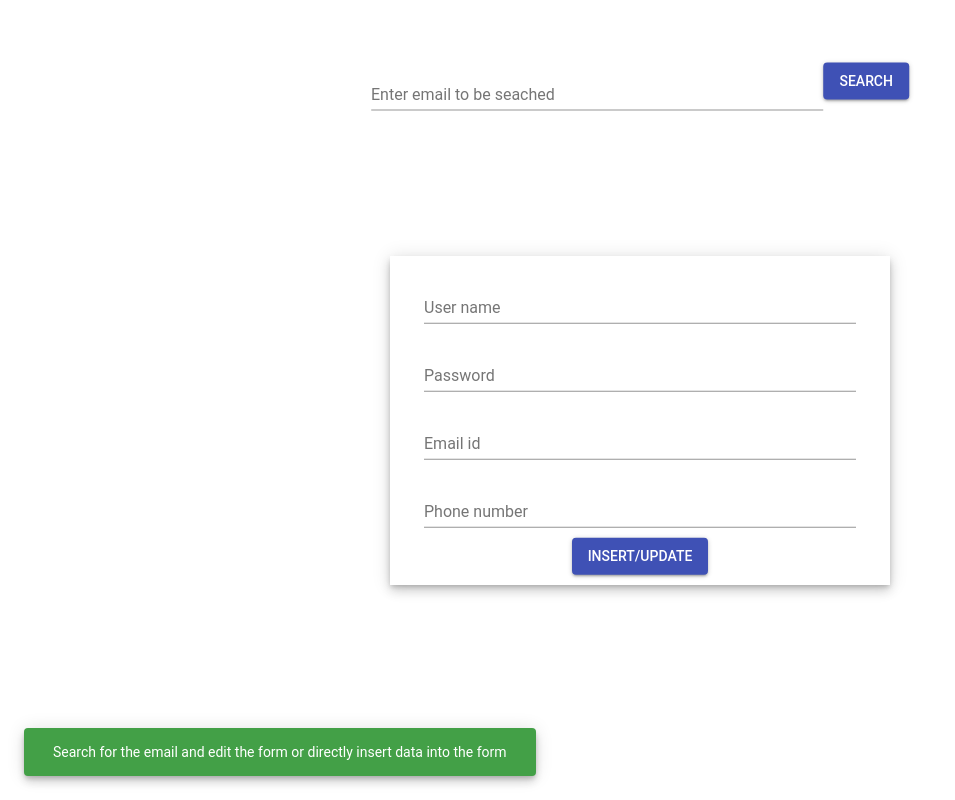
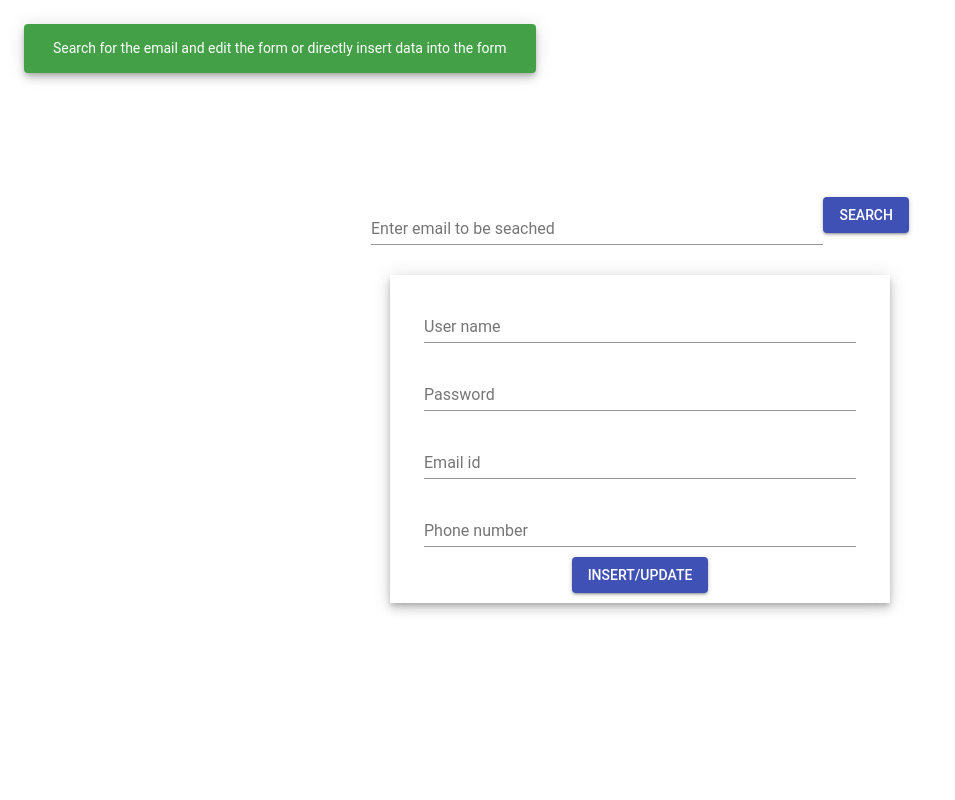
Before and after one commit to sudarshan-baliga/Coral-Blockchain-Assessment, a React (Create React App) app in the folder frontend/: page / in a window 1280 px wide. Shown: the whole page, without its empty margins (0-955 px from the left). Built offline with nearby package versions, Linux system fonts and the light colour scheme.

Commit message:
used better ways for alignment in css

```diff
--- a/frontend/src/Components/AddUser/AddUser.css
+++ b/frontend/src/Components/AddUser/AddUser.css
@@ -1,2 +1,15 @@
-.container{
+.mainContainer{
+    height: 100vh;
+    width: 100vw;
+    display: flex;
+    flex-direction: column;
+    align-items: center;
+    justify-content: center;
 }
+
+@media only screen and (max-width: 800px)
+{
+    .mainContainer{
+        margin-top: 60px;
+    }
+}
--- a/frontend/src/Components/AddUser/AddUser.js
+++ b/frontend/src/Components/AddUser/AddUser.js
@@ -9,10 +9,12 @@ export default class AddUser extends Component {
     state = {
         userNameValid: true,
         emailValid: true,
+        searchEmailValid: true,
         passwordValid: true,
         phoneValid: true,
         userName: "",
         email: "",
+        searchEmail: "",
         password: "",
         phone: "",
         formValid: false,
@@ -33,7 +35,7 @@ export default class AddUser extends Component {
     errMsg = "";
 
     //called when the form input element value is changed
-    handleFormInpChange = field => event => {
+    handleInputChange = field => event => {
         this.setState({ [field]: event.target.value });
     }
 
@@ -95,18 +97,38 @@ export default class AddUser extends Component {
             });
     }
 
+    search = () => {
+        //validate the search email
+        if (!this.state["searchEmail"].match(/^[a-zA-Z0-9]+@[a-zA-Z0-9]+\.[A-Za-z]+$/)) {
+            this.setState({
+                snackShow: true,
+                snackClass: "redBackground",
+                snackMessage: "search email not valid",
+                searchEmailValid: false
+            });
+        }
+        else {
+            this.setState({ snackShow: false, searchEmailValid: true });
+            console.log(this.state.searchEmail)
+        }
+    }
+
     render() {
         return (
-            <Fragment>
-                <SearchBar />
+            <div className="mainContainer" >
+                <SearchBar
+                    search={this.search}
+                    handleInputChange={this.handleInputChange}
+                    searchEmailValid={this.state.searchEmailValid}
+                />
                 <Form
                     {...this.state}
-                    handleFormInpChange={this.handleFormInpChange}
+                    handleInputChange={this.handleInputChange}
                     hideSnack={this.hideSnack}
                     validate={this.validate}
                     submitForm={this.submitForm}
                 />
-            </Fragment>
+            </div>
         )
     }
 }
--- a/frontend/src/Components/Form/Form.css
+++ b/frontend/src/Components/Form/Form.css
@@ -1,13 +1,6 @@
 .formContainer{
     max-width: 80%;
-    position: absolute;
     width: 480px;
-    top: 50%;
-    left: 50%;
-    transform: translate(-50%, -50%);
-    display: flex;
-    flex-wrap: wrap;
-    justify-content: center;
     padding: 10px;
     box-shadow: 0px 3px 5px -1px rgba(0,0,0,0.2), 0px 6px 10px 0px rgba(0,0,0,0.14), 0px 1px 18px 0px rgba(0,0,0,0.12);
     margin-top: 20px;
--- a/frontend/src/Components/Form/Form.js
+++ b/frontend/src/Components/Form/Form.js
@@ -18,7 +18,7 @@ export default class AddUser extends Component {
                         autoComplete="current-password"
                         className="inpField"
                         value={this.props.userName}
-                        onChange={this.props.handleFormInpChange("userName")}
+                        onChange={this.props.handleInputChange("userName")}
                     />
                     <TextField
                         error={!this.props.passwordValid}
@@ -26,7 +26,7 @@ export default class AddUser extends Component {
                         type="password"
                         className="inpField"
                         value={this.props.password}
-                        onChange={this.props.handleFormInpChange("password")}
+                        onChange={this.props.handleInputChange("password")}
                     />
                     <TextField
                         error={!this.props.emailValid}
@@ -34,7 +34,7 @@ export default class AddUser extends Component {
                         type="email"
                         className="inpField"
                         value={this.props.email}
-                        onChange={this.props.handleFormInpChange("email")}
+                        onChange={this.props.handleInputChange("email")}
                     />
                     <TextField
                         error={!this.props.phoneValid}
@@ -42,7 +42,7 @@ export default class AddUser extends Component {
                         type="tel"
                         className="inpField"
                         value={this.props.phone}
-                        onChange={this.props.handleFormInpChange("phone")}
+                        onChange={this.props.handleInputChange("phone")}
                     />
                     <Button variant="contained" color="primary" onClick={this.props.submitForm} >
                         Insert/Update
@@ -50,7 +50,7 @@ export default class AddUser extends Component {
 
                 </form>
                 <Snackbar
-                    anchorOrigin={{ horizontal: "left", vertical: "bottom" }}
+                    anchorOrigin={{ horizontal: "left", vertical: "top" }}
                     open={this.props.snackShow}
                     autoHideDuration={10000}
                     onClose={this.props.hideSnack}
--- a/frontend/src/Components/Search/Search.css
+++ b/frontend/src/Components/Search/Search.css
@@ -1,8 +1,4 @@
 .searchContainer{
-    position: absolute !important;
-    top: 10%;
-    left: 50%;
-    transform: translate(-50%, -30%);
     max-width: 80% !important;
 }
 .searchBar{
--- a/frontend/src/Components/Search/Search.js
+++ b/frontend/src/Components/Search/Search.js
@@ -7,18 +7,18 @@ import "./Search.css";
 export default class Search extends Component {
     render() {
         return (
-            <div className = "searchContainer">
+            <div className="searchContainer">
                 <TextField
-                    // error={!this.props.userNameValid}
+                    error={!this.props.searchEmailValid}
                     label="Enter email to be seached"
                     type="text"
                     autoComplete="current-password"
                     className="searchBar"
                     value={this.props.userName}
-                    // onChange={this.props.handleFormInpChange("userName")}
+                    onChange={this.props.handleInputChange("searchEmail")}
                 />
-                <Button variant="contained" color="primary"  >
-                        Search
+                <Button variant="contained" color="primary" onClick={this.props.search} >
+                    Search
                 </Button>
             </div>
         )
```
